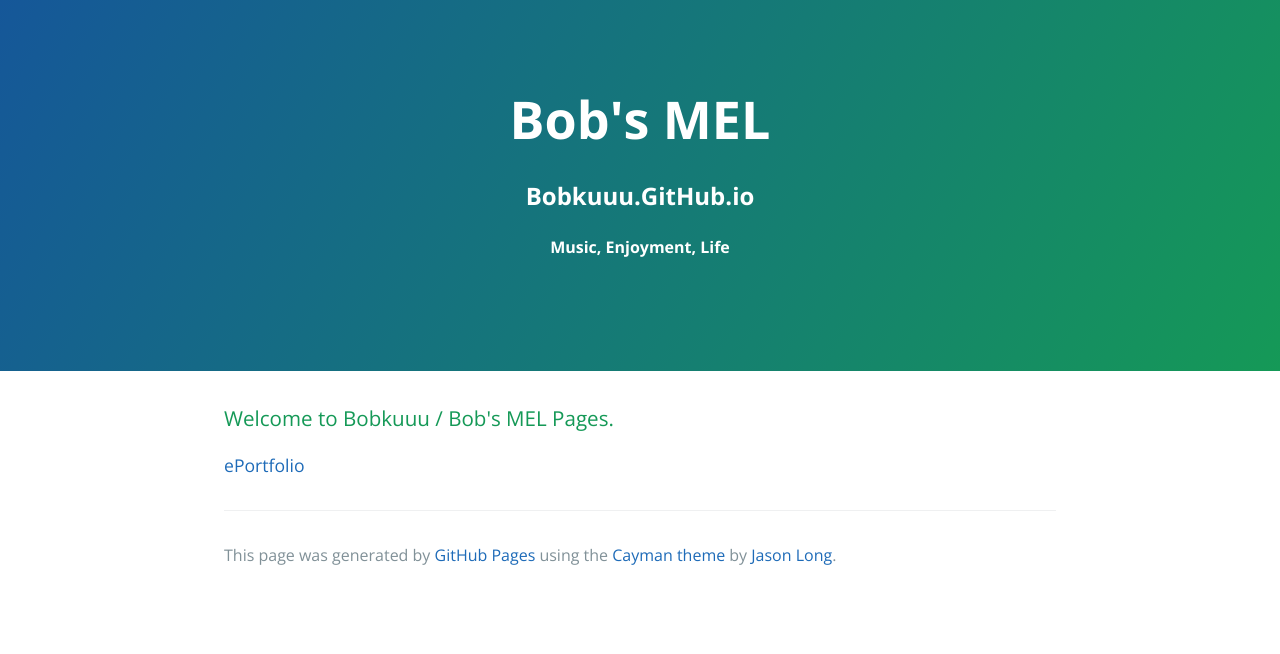
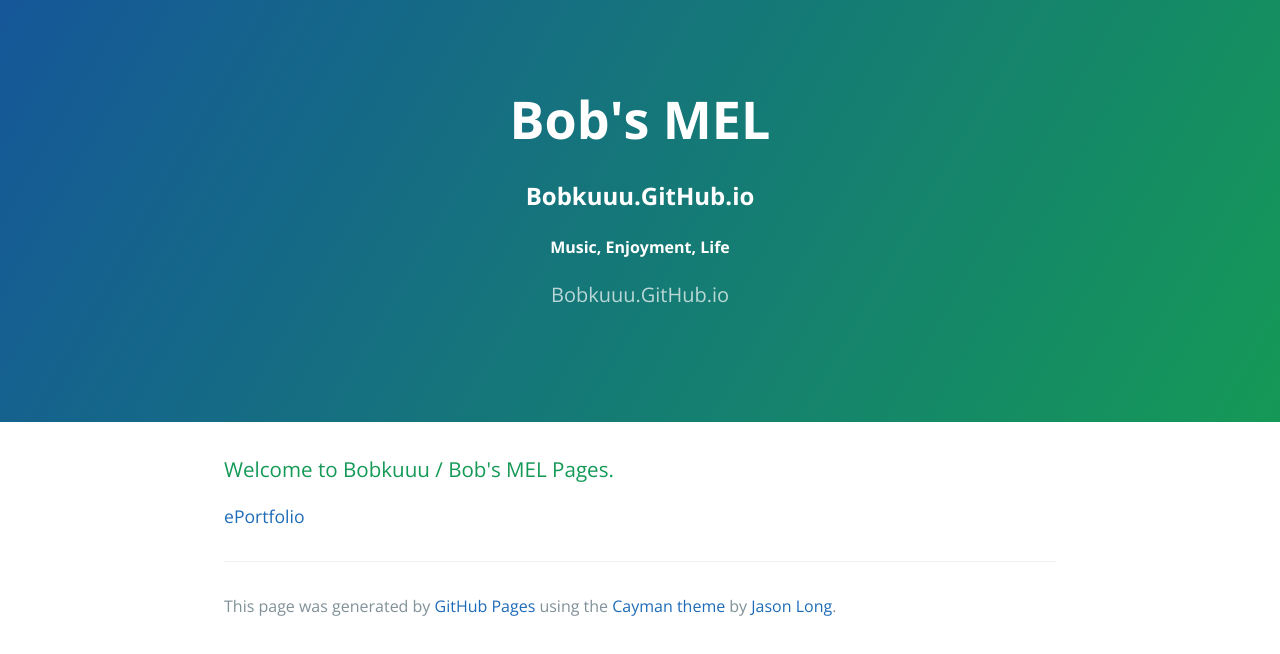
Before and after one commit to bobkuuu/bobkuuu.github.io, a plain HTML site: page index.html in a window 1280 px wide. Drawn offline with nearby package versions, Linux system fonts and the light colour scheme.

Commit message:
Update index.html

```diff
--- a/index.html
+++ b/index.html
@@ -16,7 +16,7 @@
       <h2>Bobkuuu.GitHub.io</h2>
       <p></p>
       <h4>Music, Enjoyment, Life</h4>
-      <h2 class="project-tagline"></h2>
+      <h2 class="project-tagline">Bobkuuu.GitHub.io</h2>
     </section>
 
     <section class="main-content">
```
